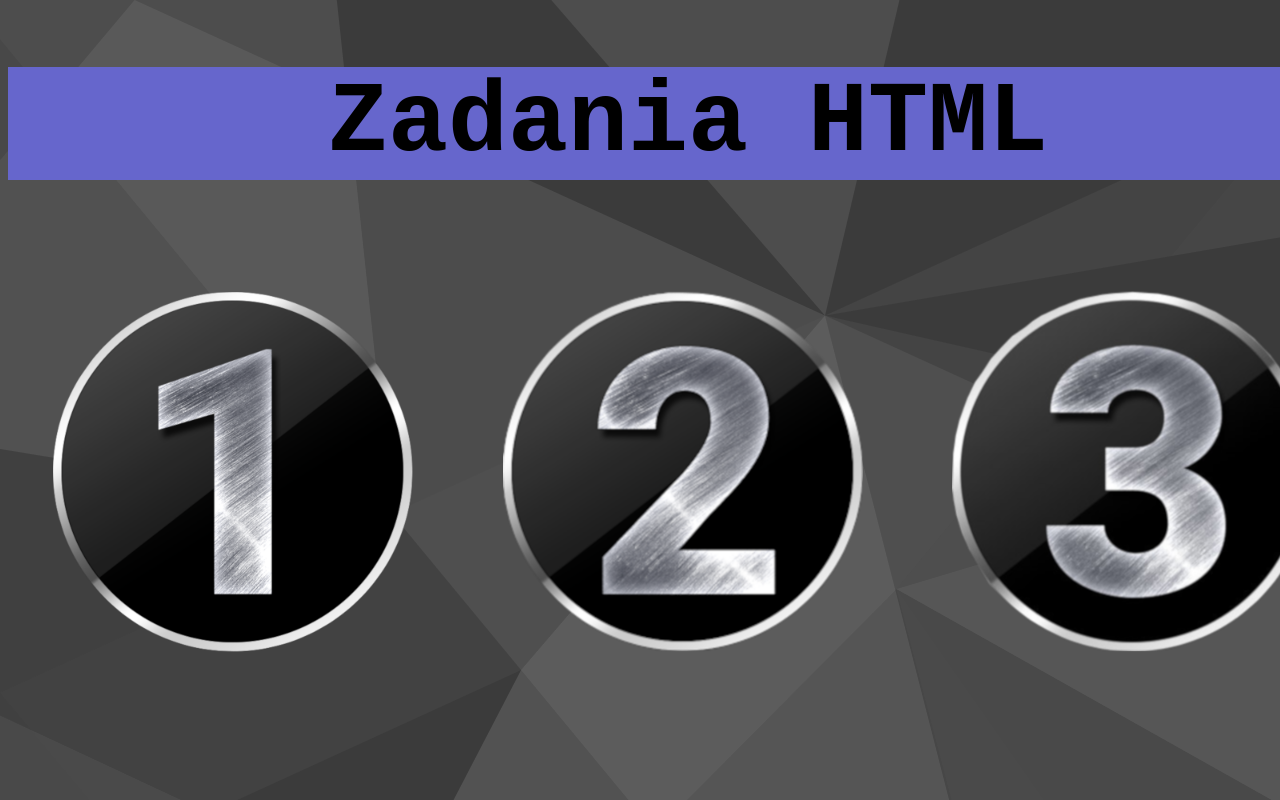
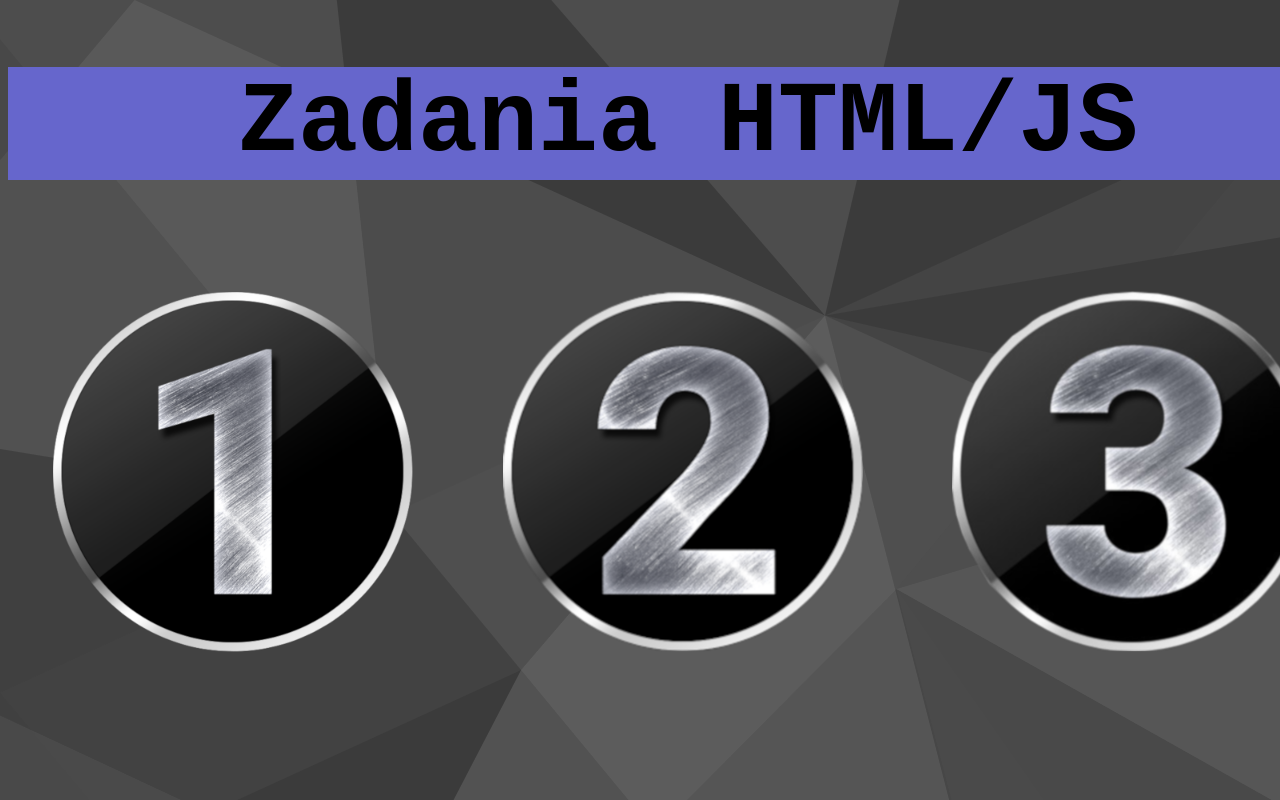
Before and after one commit to tit-blazej/tit-blazej.github.io, a plain HTML site: page index.html in a window 1280 px wide. Shown: the top 800 px of the page. Drawn offline with Linux system fonts and the light colour scheme.

Commit message:
Zmiana nazwy

```diff
--- a/index.html
+++ b/index.html
@@ -10,7 +10,7 @@
 <div id="cale">
 
 <div id="tytul">
-<h1>Zadania HTML</h1>
+<h1>Zadania HTML/JS</h1>
 </div>
 <div id="nag">
 <a href="https://tit-blazej.github.io/Zadanie1/index.html"><img src="1.png" alt="Zadanie 1" class="num"></a>
```
